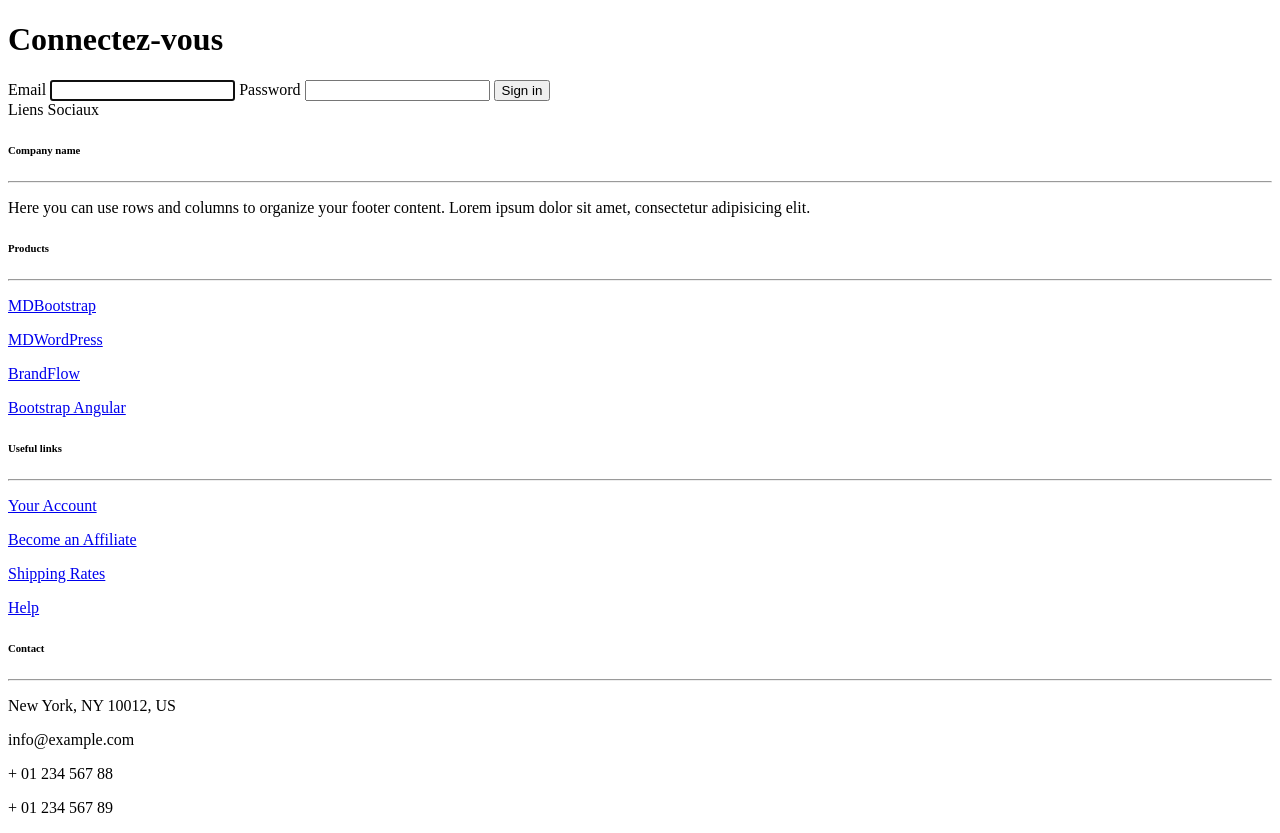
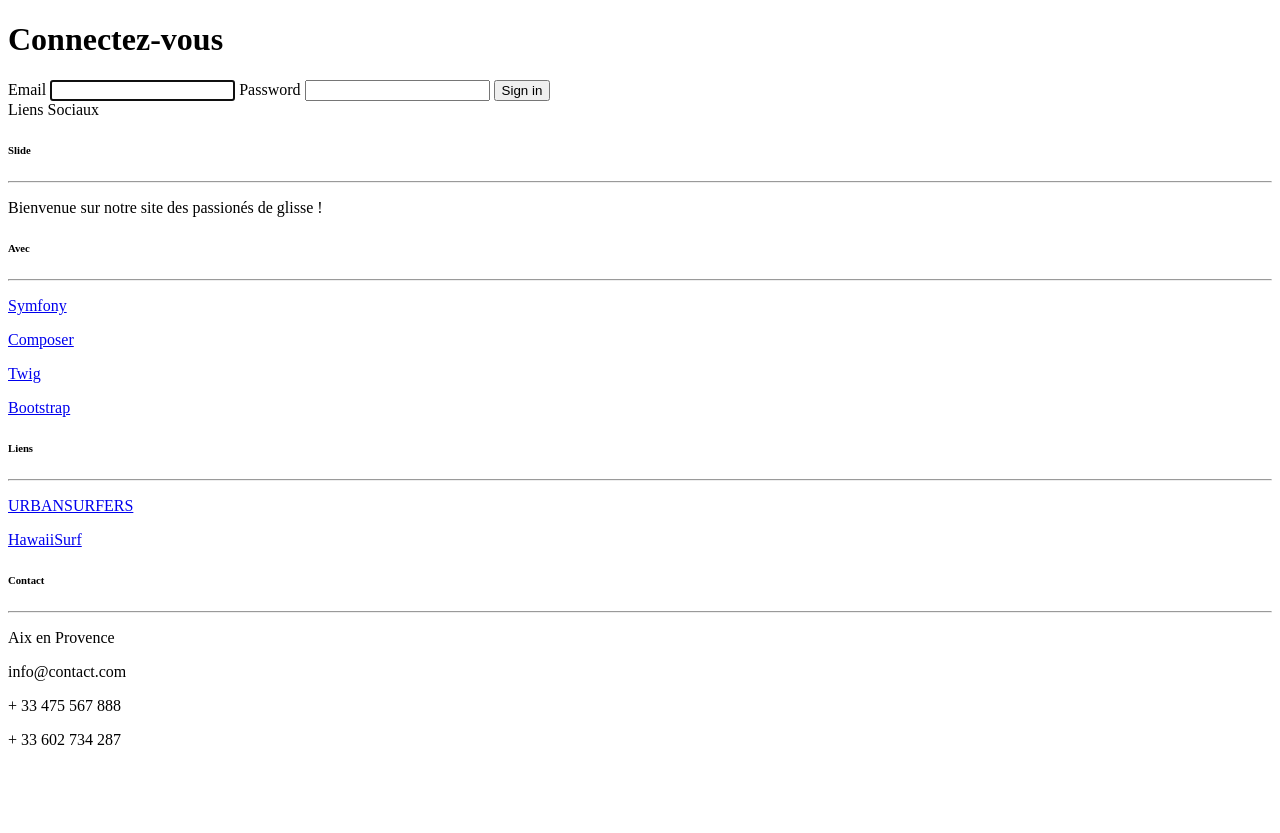
Before and after one commit to thomas-demagny/Slide-3wa, a Symfony app: template templates/security/login.html.twig in a window 1280 px wide. Shown: the part 138-971 px from the top of the page. After the commit the page ends 883 px from the top, so only its background shows below. Run offline with Twig, Linux system fonts and the light colour scheme; the template is opened without the code that fills it, so the values that code supplies are empty; some libraries are stand-ins or nearby versions.

Commit message:
feat: forget to push

```diff
--- a/templates/layout/footer.html.twig
+++ b/templates/layout/footer.html.twig
@@ -1,5 +1,5 @@
 <div class="container my-5">
-    <footer class="text-center text-lg-start text-white">
+    <footer class="text-center text-lg-start text-black">
         <section class="d-flex justify-content-between p-4">
             <div class="me-5">
                 <span>Liens Sociaux</span>
@@ -15,41 +15,33 @@
 
 
         <section class="">
-            <div class="container text-center text-md-start mt-5">
+            <div class="container text-center text-md-start mt-5 text-black">
                 <!-- Grid row -->
                 <div class="row mt-3">
                     <!-- Grid column -->
                     <div class="col-md-3 col-lg-4 col-xl-3 mx-auto mb-4">
                         <!-- Content -->
-                        <h6 class="text-uppercase fw-bold">Company name</h6>
-                        <hr
-                                class="mb-4 mt-0 d-inline-block mx-auto"
-
-                        />
+                        <h6 class="text-uppercase fw-bold">Slide</h6>
+                        <hr class="mb-4 mt-0 d-inline-block mx-auto"/>
                         <p>
-                            Here you can use rows and columns to organize your footer
-                            content. Lorem ipsum dolor sit amet, consectetur adipisicing
-                            elit.
+                            Bienvenue sur notre site des passionés de glisse !
                         </p>
                     </div>
                     <div class="col-md-2 col-lg-2 col-xl-2 mx-auto mb-4">
                         <!-- Links -->
-                        <h6 class="text-uppercase fw-bold">Products</h6>
-                        <hr
-                                class="mb-4 mt-0 d-inline-block mx-auto"
-
-                        />
+                        <h6 class="text-uppercase fw-bold">Avec</h6>
+                        <hr class="mb-4 mt-0 d-inline-block mx-auto"/>
                         <p>
-                            <a href="#" class="text-white">MDBootstrap</a>
+                            <a href="#" class="text-black">Symfony</a>
                         </p>
                         <p>
-                            <a href="#" class="text-white">MDWordPress</a>
+                            <a href="#" class="text-black">Composer</a>
                         </p>
                         <p>
-                            <a href="#" class="text-white">BrandFlow</a>
+                            <a href="#" class="text-black">Twig</a>
                         </p>
                         <p>
-                            <a href="#" class="text-white">Bootstrap Angular</a>
+                            <a href="#" class="text-black">Bootstrap</a>
                         </p>
                     </div>
                     <!-- Grid column -->
@@ -57,23 +49,15 @@
                     <!-- Grid column -->
                     <div class="col-md-3 col-lg-2 col-xl-2 mx-auto mb-4">
                         <!-- Links -->
-                        <h6 class="text-uppercase fw-bold">Useful links</h6>
-                        <hr
-                                class="mb-4 mt-0 d-inline-block mx-auto"
-
-                        />
+                        <h6 class="text-uppercase fw-bold">Liens</h6>
+                        <hr class="mb-4 mt-0 d-inline-block mx-auto" />
                         <p>
-                            <a href="#" class="text-white">Your Account</a>
+                            <a href="https://www.urbansurfers.fr/" target="_blank">URBANSURFERS</a>
                         </p>
                         <p>
-                            <a href="#" class="text-white">Become an Affiliate</a>
+                            <a href="https://www.hawaiisurf.com/" target="_blank">HawaiiSurf</a>
                         </p>
-                        <p>
-                            <a href="#" class="text-white">Shipping Rates</a>
-                        </p>
-                        <p>
-                            <a href="#" class="text-white">Help</a>
-                        </p>
+
                     </div>
                     <!-- Grid column -->
 
@@ -81,13 +65,11 @@
                     <div class="col-md-4 col-lg-3 col-xl-3 mx-auto mb-md-0 mb-4">
                         <!-- Links -->
                         <h6 class="text-uppercase fw-bold">Contact</h6>
-                        <hr
-                                class="mb-4 mt-0 d-inline-block mx-auto"
-                                                        />
-                        <p><i class="fas fa-home mr-3"></i> New York, NY 10012, US</p>
-                        <p><i class="fas fa-envelope mr-3"></i> info@example.com</p>
-                        <p><i class="fas fa-phone mr-3"></i> + 01 234 567 88</p>
-                        <p><i class="fas fa-print mr-3"></i> + 01 234 567 89</p>
+                        <hr class="mb-4 mt-0 d-inline-block mx-auto"/>
+                        <p><i class="mr-3"></i> Aix en Provence</p>
+                        <p><i class="mr-3"></i> info@contact.com</p>
+                        <p><i class=" mr-3"></i> + 33 475 567 888</p>
+                        <p><i class="mr-3"></i> +  33 602 734 287</p>
                     </div>
                     <!-- Grid column -->
                 </div>
--- a/templates/security/login.html.twig
+++ b/templates/security/login.html.twig
@@ -1,6 +1,6 @@
 {% extends 'base.html.twig' %}
 
-{% block title %}Log in!{% endblock %}
+{% block title %}Connexion{% endblock %}
 
 {% block body %}
 <form method="post">
@@ -10,7 +10,7 @@
 
     {% if app.user %}
         <div class="mb-3">
-            You are logged in as {{ app.user.username }}, <a href="{{ path('app_logout') }}">Logout</a>
+            {{ app.user.username }}, <a href="{{ path('app_logout') }}">Déconnexion</a>
         </div>
     {% endif %}
 
```
